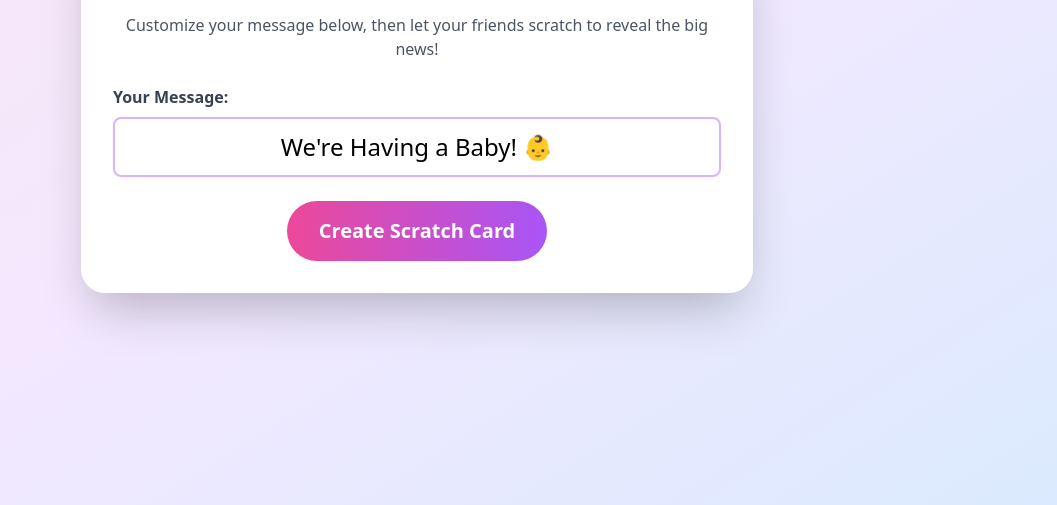
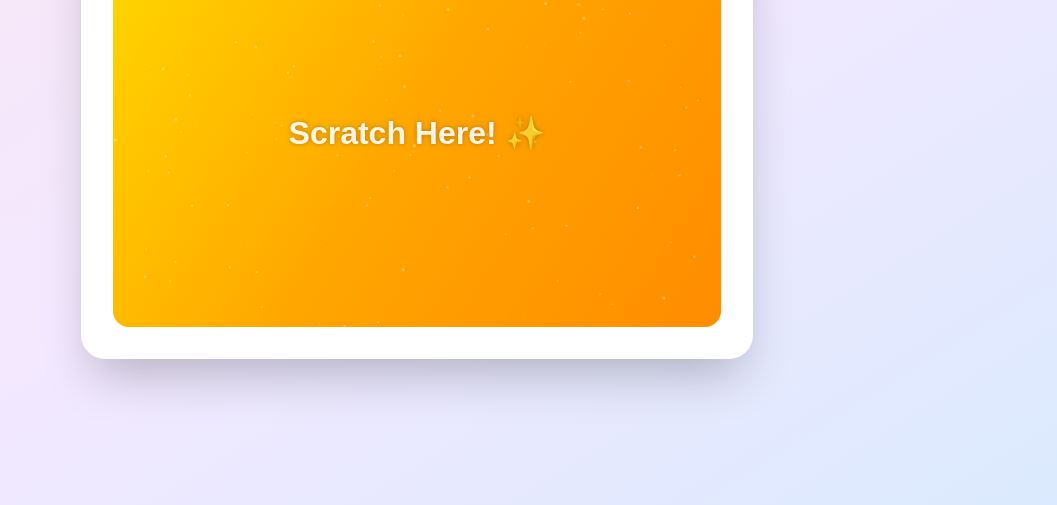
Before and after one commit to mysammy06-art/surprise, a plain HTML site: page index.html in a window 1280 px wide. Shown: the part 295-800 px from the top of the page, without its empty margins (223-1280 px from the left). Drawn offline with nearby package versions, Linux system fonts and the light colour scheme.

Commit message:
Update index.html

```diff
--- a/index.html
+++ b/index.html
@@ -22,39 +22,15 @@
 
     <div class="min-h-screen flex items-center justify-center p-4">
         <div class="max-w-2xl w-full">
-            <!-- Edit Screen -->
-            <div id="edit-screen" class="bg-white rounded-3xl shadow-2xl p-8 text-center">
-                <h1 class="text-4xl font-bold text-gray-800 mb-6">✨ Create Your Scratch Card ✨</h1>
-                <p class="text-gray-600 mb-6">Customize your message below, then let your friends scratch to reveal the big news!</p>
-
-                <div class="mb-6">
-                    <label class="block text-left text-gray-700 font-semibold mb-2">Your Message:</label>
-                    <input
-                        type="text"
-                        id="message-input"
-                        value="We're Having a Baby! 👶"
-                        class="w-full px-4 py-3 text-2xl text-center border-2 border-purple-300 rounded-lg focus:outline-none focus:border-purple-500"
-                        placeholder="We're Having a Baby! 👶"
-                    >
-                </div>
-
-                <button
-                    onclick="createCard()"
-                    class="bg-gradient-to-r from-pink-500 to-purple-500 text-white font-bold py-4 px-8 rounded-full text-xl hover:from-pink-600 hover:to-purple-600 transition-all transform hover:scale-105"
-                >
-                    Create Scratch Card
-                </button>
-            </div>
-
             <!-- Scratch Card Screen -->
-            <div id="scratch-screen" class="bg-white rounded-3xl shadow-2xl p-8 hidden">
+            <div id="scratch-screen" class="bg-white rounded-3xl shadow-2xl p-8">
                 <h1 class="text-3xl font-bold text-center text-gray-800 mb-6">🎉 You've Got a Surprise! 🎉</h1>
 
                 <div id="card-container" class="relative w-full h-96 bg-gradient-to-br from-pink-50 to-purple-50 rounded-2xl overflow-hidden shadow-inner">
-                    <!-- Hidden message -->
+                    <!-- Hidden message - CHANGE YOUR MESSAGE HERE -->
                     <div class="absolute inset-0 flex items-center justify-center p-8">
                         <h2 id="reveal-message" class="text-4xl md:text-5xl font-bold text-transparent bg-clip-text bg-gradient-to-r from-pink-500 to-purple-500 text-center leading-tight">
-                            We're Having a Baby! 👶
+                            We are expanding our family. Expecting the delivery to be in July 2026 ❤️❤️
                         </h2>
                     </div>
 
@@ -71,15 +47,6 @@
                         <p id="progress-text" class="text-purple-700 font-semibold">Keep scratching... 💫</p>
                     </div>
                 </div>
-
-                <div class="mt-6 text-center">
-                    <button
-                        onclick="resetCard()"
-                        class="bg-gray-200 hover:bg-gray-300 text-gray-700 font-semibold py-2 px-6 rounded-full transition-all"
-                    >
-                        Change Message
-                    </button>
-                </div>
             </div>
         </div>
     </div>
@@ -90,16 +57,10 @@
         let canvas, ctx, container;
         let confettiShown = false;
 
-        function createCard() {
-            const message = document.getElementById('message-input').value.trim();
-            if (!message) return;
-
-            document.getElementById('reveal-message').textContent = message;
-            document.getElementById('edit-screen').classList.add('hidden');
-            document.getElementById('scratch-screen').classList.remove('hidden');
-
+        // Initialize on page load
+        window.addEventListener('load', function() {
             setTimeout(initCanvas, 100);
-        }
+        });
 
         function initCanvas() {
             canvas = document.getElementById('scratch-canvas');
@@ -231,15 +192,6 @@
                 scratch(touch.clientX, touch.clientY);
             }
         }
-
-        function resetCard() {
-            document.getElementById('scratch-screen').classList.add('hidden');
-            document.getElementById('edit-screen').classList.remove('hidden');
-            document.getElementById('progress-message').classList.add('hidden');
-            document.getElementById('confetti-container').innerHTML = '';
-            scratchPercentage = 0;
-            confettiShown = false;
-        }
     </script>
 </body>
 </html>
```
